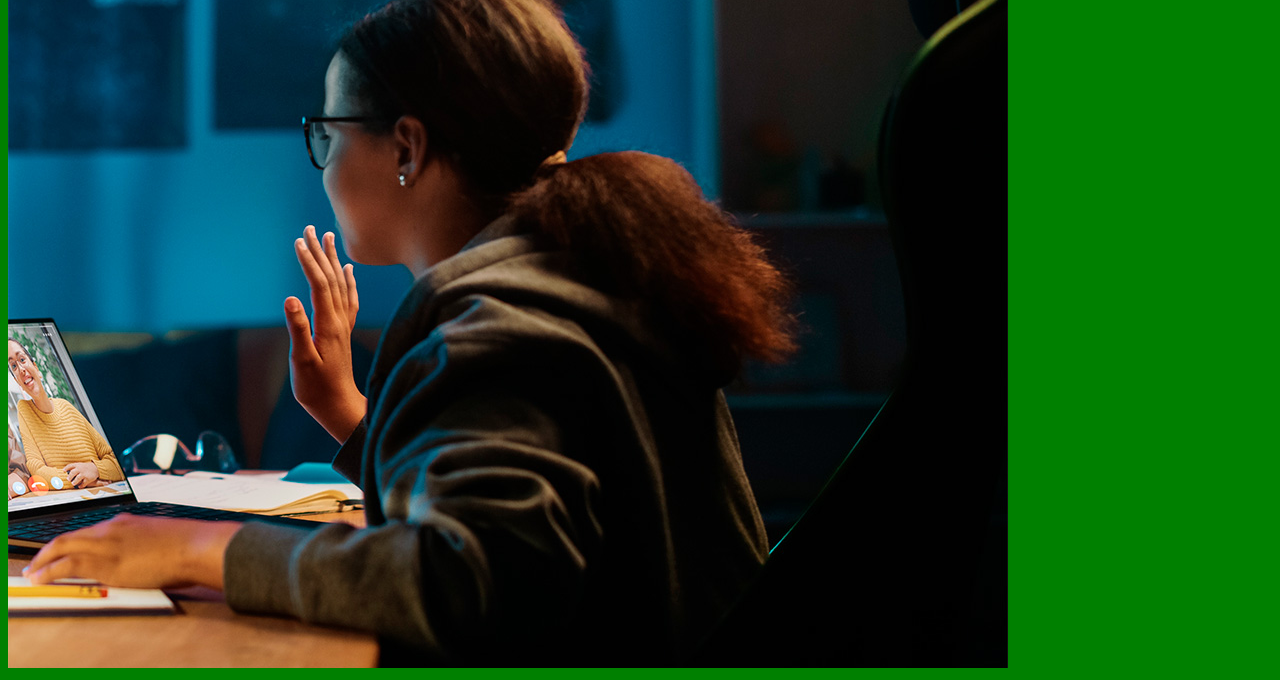
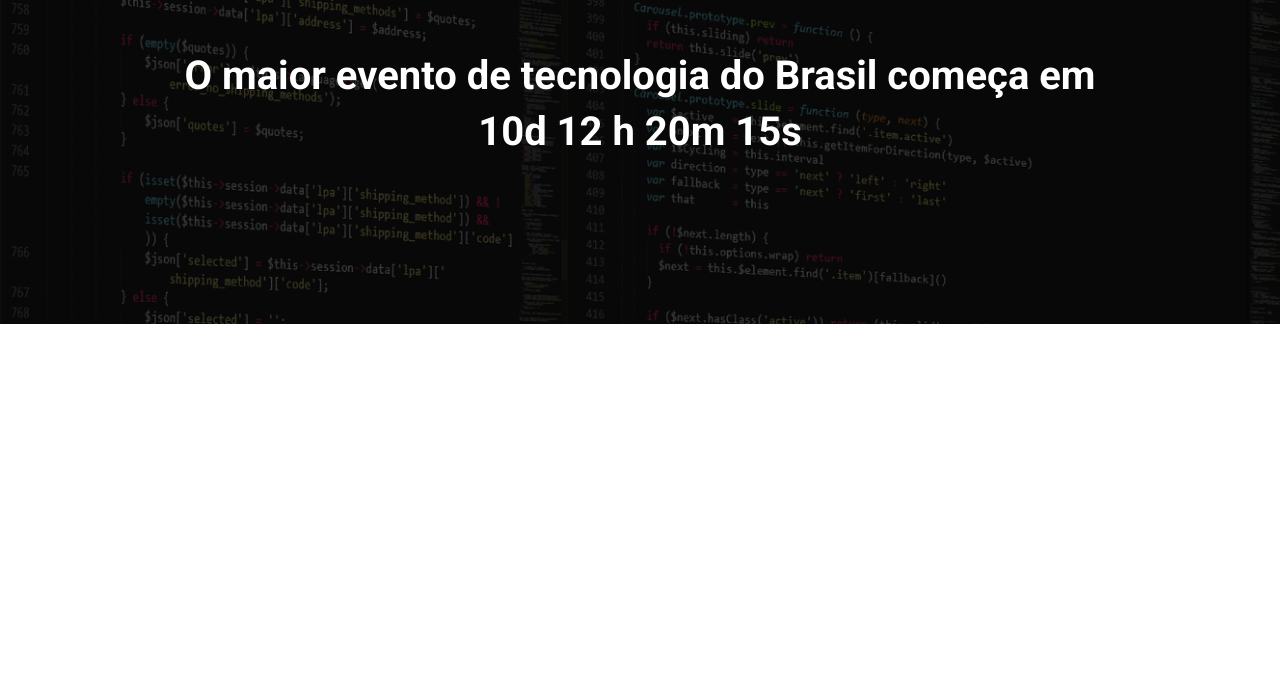
Before and after one commit to JJrCosta/ebac_tech_talks, a website built with Parcel: page src/index.html in a window 1280 px wide. Shown: the part 160-840 px from the top of the page. After the commit the page ends 800 px from the top, so only its background shows below. Built offline with nearby package versions, Linux system fonts and the light colour scheme.

Commit message:
Criando o Hero

```diff
--- a/src/index.html
+++ b/src/index.html
@@ -1,14 +1,25 @@
 <!DOCTYPE html>
-<html lang="en">
+<html lang="pt-BR">
 <head>
     <meta charset="UTF-8">
     <meta name="viewport" content="width=device-width, initial-scale=1.0">
-    <title>EBAC Talks</title>
+    <title>EBAC Tech Talks</title>
+    <!-- FONTES -->
+    <link rel="preconnect" href="https://fonts.googleapis.com">
+    <link rel="preconnect" href="https://fonts.gstatic.com" crossorigin>
+    <link href="https://fonts.googleapis.com/css2?family=Lobster&family=Roboto:wght@400;700&display=swap" rel="stylesheet">
+
     <link rel="stylesheet" href="styles/main.scss">
 </head>
 <body>
-    <h1>Olá</h1>
-    <img src="./images/backend.png" alt="Teste img">
+    <header class="hero">
+        <div class="container">
+            <img class="hero__logo" src="./images/ebac_logo.svg" alt="EBAC">
+            <p class="hero__text">
+                O maior evento de tecnologia do Brasil começa em 10d 12 h 20m 15s
+            </p>
+        </div>
+    </header>
 
     <script src="scripts/main.js"></script>
 </body>
--- /dev/null
+++ b/src/styles/_hero.scss
@@ -0,0 +1,51 @@
+.hero {
+    padding-top: 64px;
+    padding-bottom: 100px;
+    background-image: url(../images/fundo.png);
+    background-repeat: no-repeat;
+    background-size: cover;
+    position: relative;
+
+    .container {
+        position: relative;
+    }
+
+    &::before {
+        position: absolute;
+        top: 0;
+        left: 0;
+        width: 100%;
+        height: 100%;
+        background-color: #000;
+        opacity: .7;
+        content: '';
+    }
+
+    &__logo {
+        margin: 0 auto;
+        height: 80px;
+        display: block;
+    }
+
+    &__text {
+        margin: 64px 0;
+        line-height: 56px;
+        font-size: 40px;
+        font-weight: 700;
+        text-align: center;
+    }
+
+    @media (max-width: 640px) {
+        padding: 40px 0;
+
+        &__logo {
+            height: 40px;
+        }
+
+        &__text {
+            font-size: 22px;
+            line-height: 24px;
+            margin: 24px 0;
+        }
+    }
+}
--- a/src/styles/main.scss
+++ b/src/styles/main.scss
@@ -1,3 +1,23 @@
-body {
-    background-color: green;
+@use 'hero';
+
+* {
+    margin: 0;
+    padding: 0;
+    box-sizing: border-box;
+    font-family: 'Roboto', sans-serif;
+    color: #fff;
 }
+
+.container {
+    max-width: 960px;
+    width: 100%;
+    margin: 0 auto;
+
+    @media (max-width: 640px) {
+        max-width: 80%;
+    }
+
+    @media (max-width: 1024px) {
+        max-width: 90%;
+    }
+}
```
